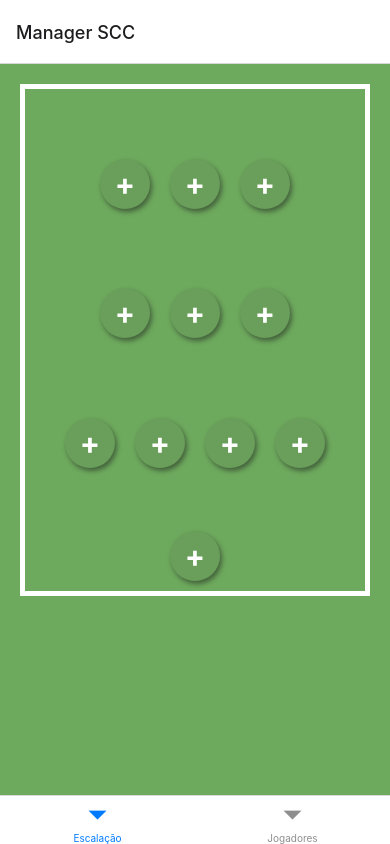
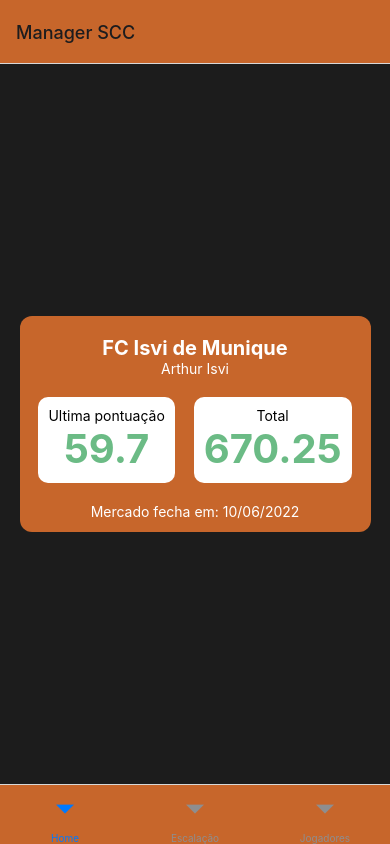
Before and after one commit to arthurisvi/app-lineup-players, a React Native app: screen /Home in a window 390 px wide. Built offline with nearby package versions, Linux system fonts and the light colour scheme.

Commit message:
feat: adding home screen and styling

```diff
--- a/App.js
+++ b/App.js
@@ -2,6 +2,7 @@ import React from "react";
 import { NavigationContainer } from "@react-navigation/native";
 import { createStackNavigator } from "@react-navigation/stack";
 import { createBottomTabNavigator } from "@react-navigation/bottom-tabs";
+import Home from "./src/screens/Home";
 import Footballers from "./src/screens/Footballers";
 import Lineup from "./src/screens/Lineup";
 
@@ -13,8 +14,13 @@ function Tabs() {
     <Tab.Navigator
       screenOptions={{
         headerShown: false,
+        tabBarStyle: {
+          backgroundColor: "#C7662B",
+          height: 60,
+        },
       }}
     >
+      <Tab.Screen name="Home" component={Home} />
       <Tab.Screen
         name="Lineup"
         component={Lineup}
@@ -35,9 +41,12 @@ export default function App() {
       <Stack.Navigator
         screenOptions={{
           title: "Manager SCC",
+          headerStyle: {
+            backgroundColor: "#C7662B",
+          },
         }}
       >
-        <Stack.Screen name="AppHome" component={Tabs} />
+        <Stack.Screen name="Main" component={Tabs} />
         <Stack.Screen name="Footballers" component={Footballers} />
       </Stack.Navigator>
     </NavigationContainer>
--- a/src/screens/Footballers/index.js
+++ b/src/screens/Footballers/index.js
@@ -127,7 +127,7 @@ export default function Footballers({ route }) {
                       addPlayerToLineup(item.item);
                     }}
                   >
-                    <Text style={styles.textAddButton}>Escalar</Text>
+                    <Text style={styles.textAddButton}>Adicionar</Text>
                   </TouchableOpacity>
                 </View>
               </View>
--- /dev/null
+++ b/src/screens/Home/index.js
@@ -0,0 +1,30 @@
+import React, { useState, useEffect } from "react";
+import { View, Text, Image } from "react-native";
+import styles from "./style";
+
+export default function Main() {
+  return (
+    <View style={styles.container}>
+      <View style={styles.content}>
+        <View style={styles.namesContent}>
+          <Text style={styles.nameTeam}>FC Isvi de Munique</Text>
+          <Text style={styles.nameManager}>Arthur Isvi</Text>
+        </View>
+        <View style={styles.pointsContainer}>
+          <View style={styles.pointsContent}>
+            <Text>Ultima pontuação</Text>
+            <Text style={styles.points}>59.7</Text>
+          </View>
+          <View style={styles.pointsContent}>
+            <Text>Total</Text>
+            <Text style={styles.points}>670.25</Text>
+          </View>
+        </View>
+        <View style={styles.pointsContainer}></View>
+        <View style={styles.market}>
+          <Text style={styles.textMarket}>Mercado fecha em: 10/06/2022</Text>
+        </View>
+      </View>
+    </View>
+  );
+}
--- /dev/null
+++ b/src/screens/Home/style.js
@@ -0,0 +1,61 @@
+import { StyleSheet } from "react-native";
+
+const styles = StyleSheet.create({
+    container: {
+        flex: 1,
+        alignItems: "center",
+        flexDirection: "column",
+        justifyContent: "center",
+        backgroundColor: "#1C1C1C",
+    },
+    content: {
+        backgroundColor: "#C7662B",
+        borderRadius: 12,
+
+        // opacity: 0.5,
+        width: "90%",
+        height: "30%",
+    },
+    namesContent: {
+        margin: 20,
+        alignItems: "center",
+        justifyContent: "center",
+    },
+    nameTeam: {
+        fontSize: 20,
+        color: "#fff",
+        fontWeight: "bold",
+    },
+    nameManager: {
+        fontSize: 14,
+        color: "#fff",
+    },
+    pointsContainer: {
+        flexWrap: "wrap",
+        justifyContent: "space-evenly",
+        flexDirection: "row",
+        alignItems: "center",
+    },
+    pointsContent: {
+        padding: 10,
+        backgroundColor: "#fff",
+        justifyContent: "center",
+        alignItems: "center",
+        borderRadius: 10,
+    },
+    points: {
+        fontWeight: "bold",
+        fontSize: 40,
+        color: "#6BBB85",
+    },
+    market: {
+        paddingTop: 20,
+        justifyContent: "center",
+        alignItems: "center",
+    },
+    textMarket: {
+        color: "#fff",
+    },
+});
+
+export default styles;
--- a/src/screens/AppHome/index.js
+++ b/src/screens/Main/index.js
@@ -1,6 +1,6 @@
 import React from "react";
 import { View } from "react-native";
 
-export default function AppHome() {
+export default function Main() {
   return <View></View>;
 }
```
